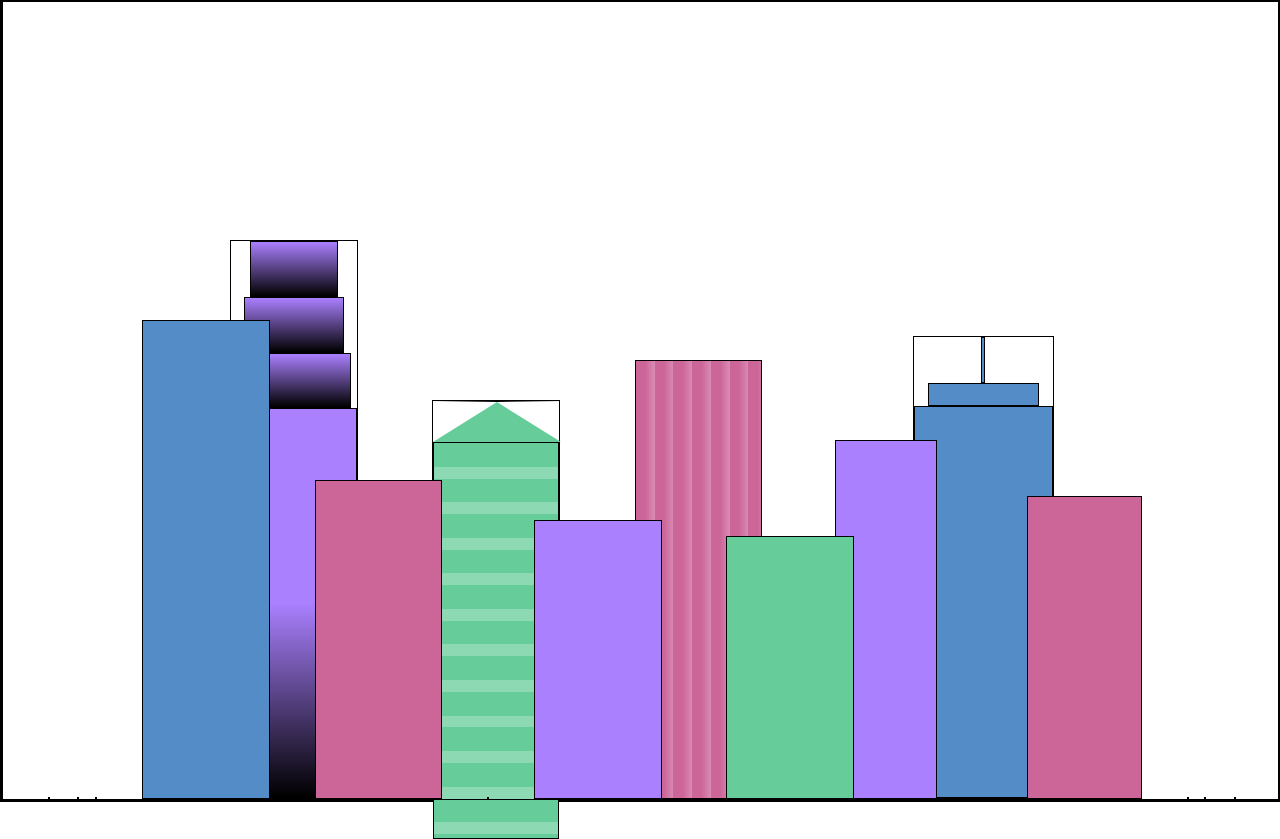
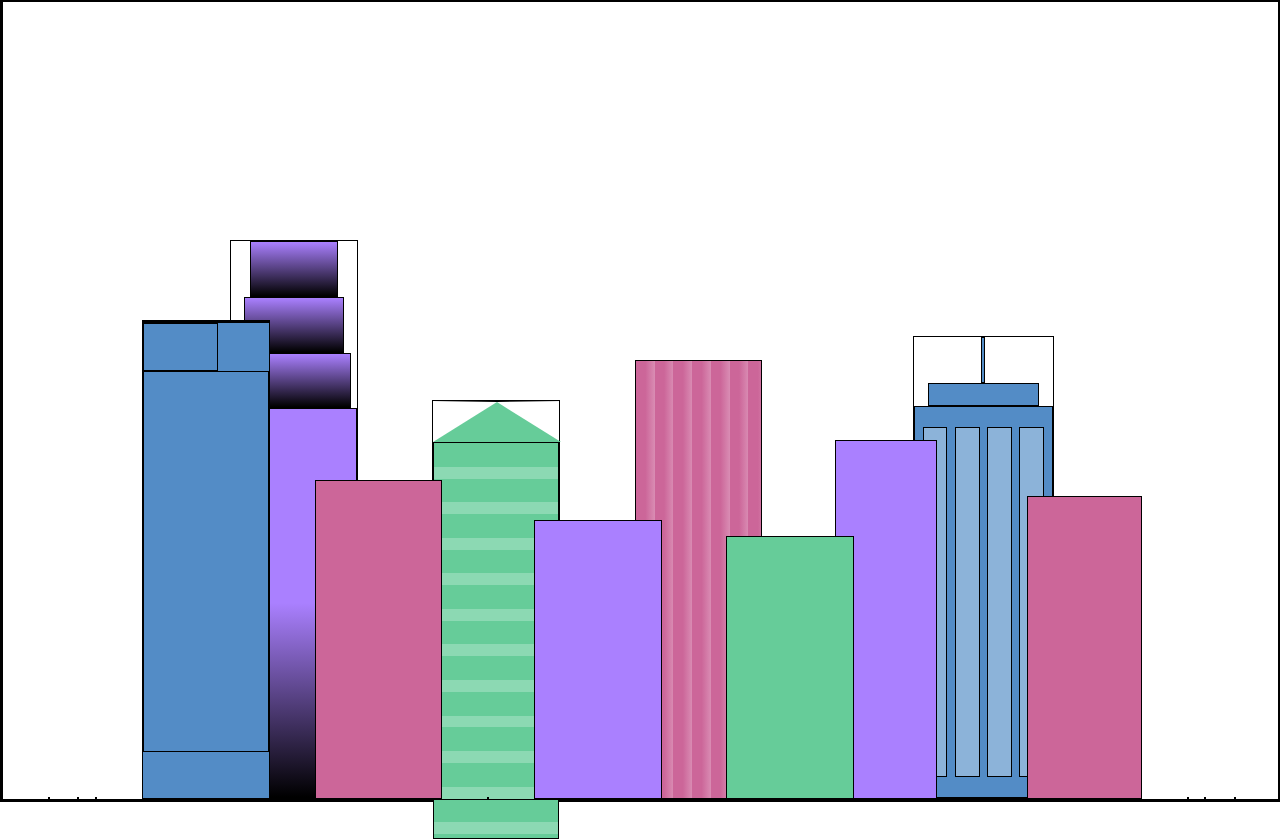
Before and after one commit to celiceceron/citySkylineProject, a plain HTML site: page index.html in a window 1280 px wide. Drawn offline with Linux system fonts and the light colour scheme.

Commit message:
css e html

```diff
--- a/index.html
+++ b/index.html
@@ -1,5 +1,6 @@
 <!DOCTYPE html>
 <html lang="en">
+
 <head>
     <meta charset="UTF-8">
     <title>City Skyline</title>
@@ -25,7 +26,12 @@
         <div class="bb4 building-wrap">
             <div class="bb4a"></div>
             <div class="bb4b"></div>
-        <div class="bb4c"></div>
+            <div class="bb4c window-wrap">
+                <div class="bb4-window"></div>
+                <div class="bb4-window"></div>
+                <div class="bb4-window"></div>
+                <div class="bb4-window"></div>
+            </div>
         </div>
         <div></div>
         <div></div>
@@ -34,7 +40,11 @@
     <div class="foreground-buildings">
         <div></div>
         <div></div>
-      <div class="fb1"></div>
+        <div class="fb1">
+            <div class="fb1a"></div>
+            <div class="fb1b"></div>
+            <div class="fb1c"></div>
+        </div>
         <div class="fb2"></div>
         <div></div>
         <div class="fb3"></div>
@@ -45,4 +55,5 @@
         <div></div>
     </div>
 </body>
+
 </html>
--- a/styles.css
+++ b/styles.css
@@ -37,10 +37,16 @@ body {
     align-items: center;
 }
 
+.window-wrap {
+    align-items: center;
+    justify-content: space-evenly;
+    display: flex;
+}
+
 /* BACKGROUND BUILDINGS - "bb" stands for "background building" */
 .bb1 {
-  width: 10%;
-  height: 70%;
+    width: 10%;
+    height: 70%;
 }
 
 .bb1a {
@@ -120,11 +126,27 @@ body {
     background-color: var(--building-color4);
 }
 
+.bb4-window {
+    width: 18%;
+    height: 90%;
+    background-color: var(--window-color4);
+}
+
 /* FOREGROUND BUILDINGS - "fb" stands for "foreground building" */
 .fb1 {
     width: 10%;
     height: 60%;
     background-color: var(--building-color4);
+}
+
+.fb1b {
+    width: 60%;
+    height: 10%;
+}
+
+.fb1c {
+    width: 100%;
+    height: 80%;
 }
 
 .fb2 {
```
Lines whose indentation alone changed are shown as unchanged.
